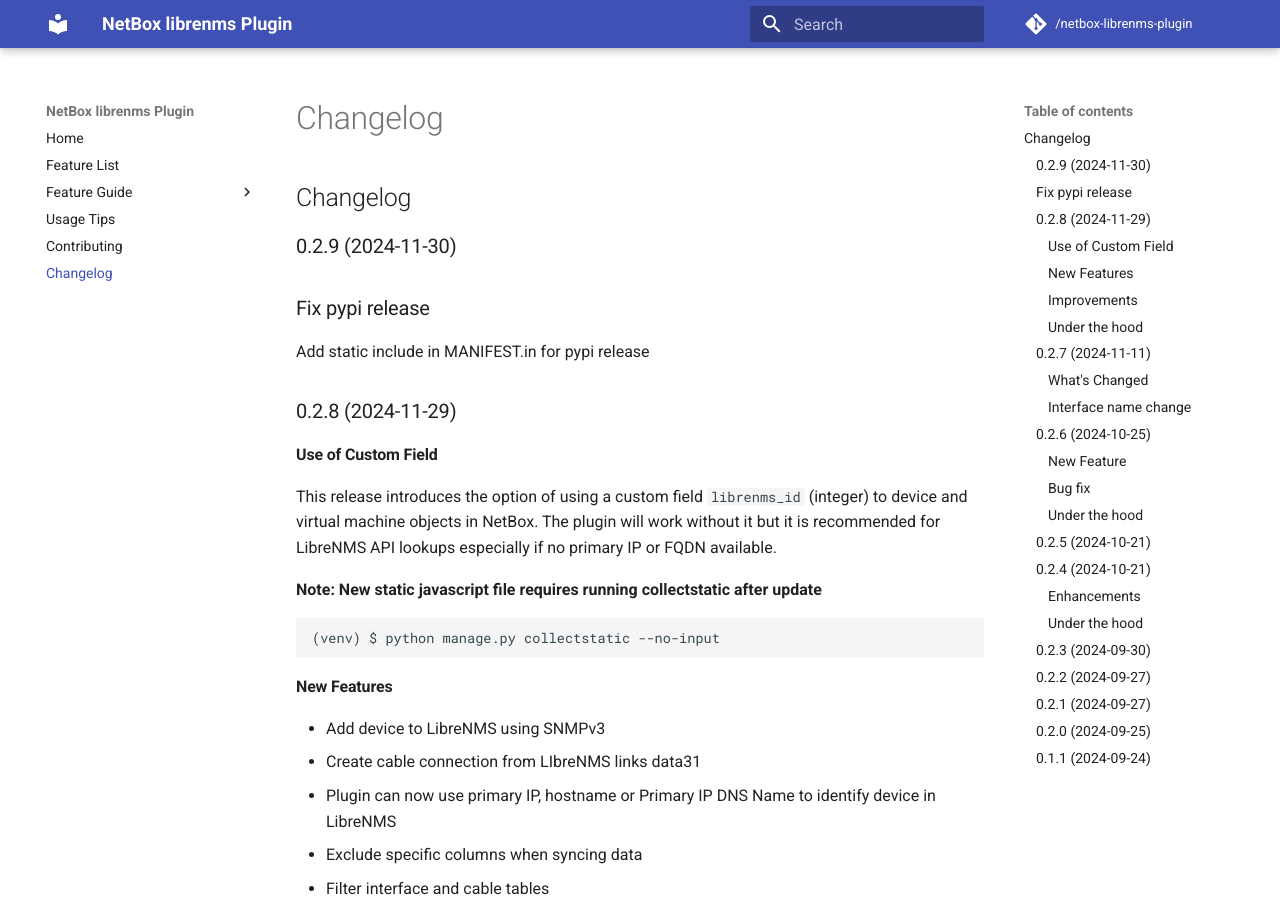
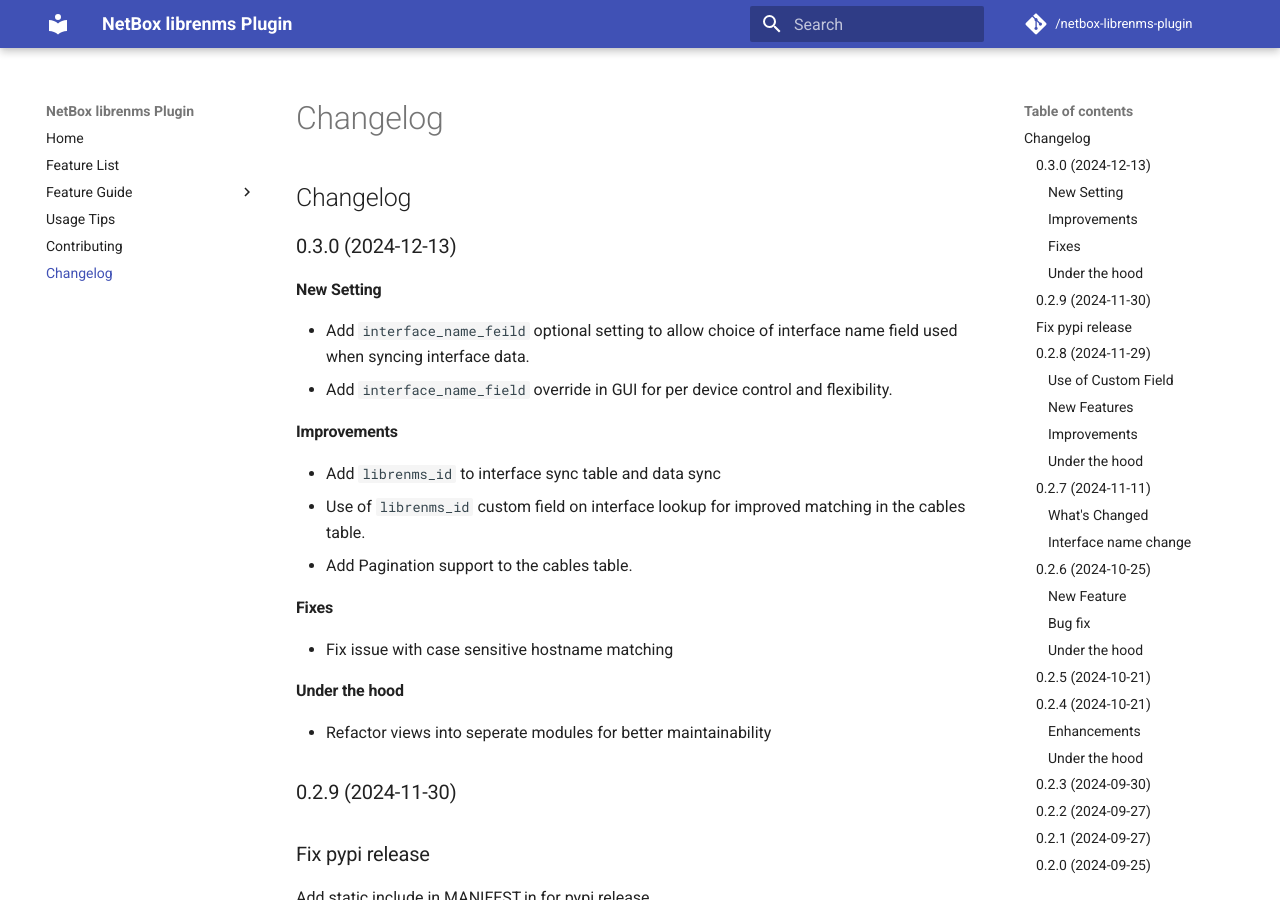
Before and after one commit to bonzo81/netbox-librenms-plugin, an MkDocs documentation site: the page built from docs/changelog.md, in a window 1280 px wide and 900 px high. Built offline with MkDocs 1.6.1 and Material for MkDocs 9.7.7, drawn with Linux system fonts in a browser that asks for light colours; comment, search, counter and statistics services are not loaded.

```diff
--- a/docs/changelog.md
+++ b/docs/changelog.md
@@ -1,4 +1,23 @@
 # Changelog
+
+## 0.3.0 (2024-12-13)
+
+### New Setting
+* Add `interface_name_feild` optional setting to allow choice of interface name field used when syncing interface data.
+* Add `interface_name_field` override in GUI for per device control and flexibility.
+
+### Improvements
+* Add `librenms_id` to interface sync table and data sync
+* Use of `librenms_id` custom field on interface lookup for improved matching in the cables table.
+* Add Pagination support to the cables table.
+
+
+### Fixes
+* Fix issue with case sensitive hostname matching
+
+### Under the hood
+* Refactor views into seperate modules for better maintainability
+
 
 ## 0.2.9 (2024-11-30)
 
```
Also changed, not shown: README.md (+24 -6 lines), docs/contributing.md (+3 -4 lines), docs/custom_field.md (+6 -2 lines), docs/feature_list.md (+1 -0 lines), docs/index.md (+24 -6 lines).
